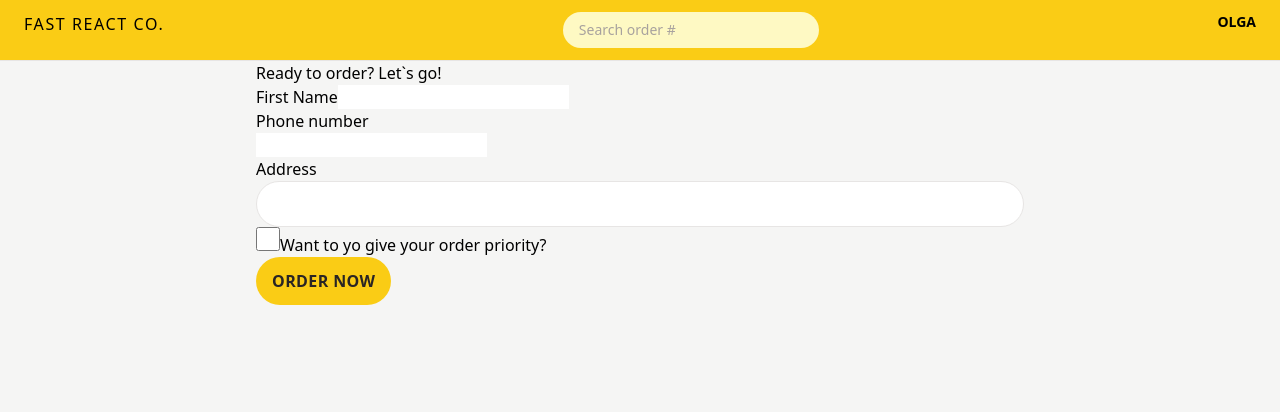
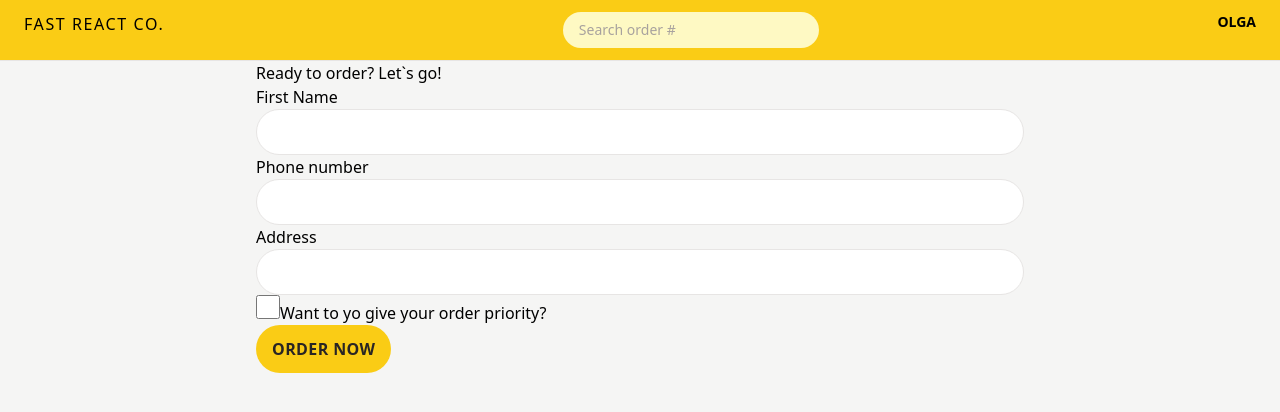
Before and after one commit to uhpoler/FastReactPizza, a React (Vite) app: page /order/new in a window 1280 px wide. Shown: the top 412 px of the page. Built offline with nearby package versions, Linux system fonts and the light colour scheme.

Commit message:
Reused styles with @apply

```diff
--- a/src/features/order/CreateOrder.jsx
+++ b/src/features/order/CreateOrder.jsx
@@ -47,13 +47,13 @@
       <Form method="POST">
         <div>
           <label>First Name</label>
-          <input type="text" name="customer" required />
+          <input className="input" type="text" name="customer" required />
         </div>
 
         <div>
           <label>Phone number</label>
           <div>
-            <input type="tel" name="phone" required />
+            <input className="input" type="tel" name="phone" required />
           </div>
           {formErrors?.phone && <p>{formErrors.phone}</p>}
         </div>
@@ -61,12 +61,7 @@
         <div>
           <label>Address</label>
           <div>
-            <input
-              className="w-full rounded-full border border-stone-200 px-4 py-2 text-sm transition-all duration-300 placeholder:text-stone-400 focus:outline-none focus:ring focus:ring-yellow-400 md:px-6 md:py-3"
-              type="text"
-              name="address"
-              required
-            />
+            <input className="input" type="text" name="address" required />
           </div>
         </div>
 
--- a/src/index.css
+++ b/src/index.css
@@ -2,41 +2,48 @@
 @tailwind components;
 @tailwind utilities;
 
-/* body {
-  font-family: system-ui, -apple-system, BlinkMacSystemFont, 'Segoe UI', Roboto,
-    Oxygen, Ubuntu, Cantarell, 'Open Sans', 'Helvetica Neue', sans-serif;
-  background-color: #f7f7f7;
-  color: #444;
+@layer components {
+  .input {
+    @apply w-full rounded-full border border-stone-200 px-4 py-2 text-sm transition-all duration-300 placeholder:text-stone-400 focus:outline-none focus:ring focus:ring-yellow-400 md:px-6 md:py-3;
+  }
 }
-
-.layout {
-  display: grid;
-  grid-template-rows: auto 1fr auto;
-  gap: 32px;
-  height: 100dvh;
-} */
 
 /* https://dev.to/afif/i-made-100-css-loaders-for-your-next-project-4eje */
 .loader {
   width: 45px;
   aspect-ratio: 0.75;
   --c: no-repeat linear-gradient(#333 0 0);
-  background: var(--c) 0% 50%, var(--c) 50% 50%, var(--c) 100% 50%;
+  background:
+    var(--c) 0% 50%,
+    var(--c) 50% 50%,
+    var(--c) 100% 50%;
   background-size: 20% 50%;
   animation: loading 1s infinite linear;
 }
 
 @keyframes loading {
   20% {
-    background-position: 0% 0%, 50% 50%, 100% 50%;
+    background-position:
+      0% 0%,
+      50% 50%,
+      100% 50%;
   }
   40% {
-    background-position: 0% 100%, 50% 0%, 100% 50%;
+    background-position:
+      0% 100%,
+      50% 0%,
+      100% 50%;
   }
   60% {
-    background-position: 0% 50%, 50% 100%, 100% 0%;
+    background-position:
+      0% 50%,
+      50% 100%,
+      100% 0%;
   }
   80% {
-    background-position: 0% 50%, 50% 50%, 100% 100%;
+    background-position:
+      0% 50%,
+      50% 50%,
+      100% 100%;
   }
 }
```
